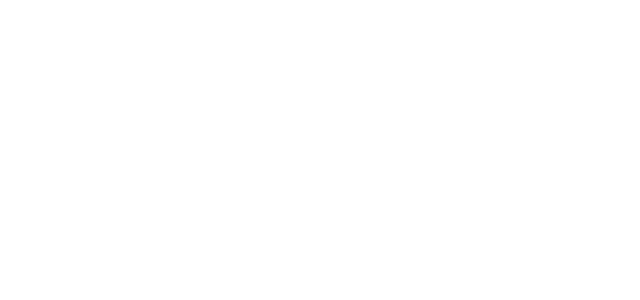
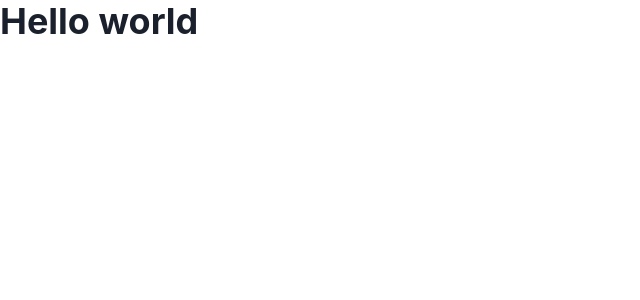
Before and after one commit to EmilianoCBE/ecommerce-portfolio, a Next.js app: page / in a window 1280 px wide. Shown: the top 300 px of the page, without its empty margins (0-640 px from the left). Built offline with nearby package versions, Linux system fonts and the light colour scheme.

Commit message:
Chakra imported

```diff
--- a/src/pages/index.tsx
+++ b/src/pages/index.tsx
@@ -1,4 +1,5 @@
 import Head from 'next/head'
+import { Heading } from '@chakra-ui/react'
 
 export default function Home() {
   return (
@@ -10,7 +11,7 @@
         <link rel="icon" href="/favicon.ico" />
       </Head>
       <main>
-
+        <Heading>Hello world</Heading>
       </main>
     </>
   )
```
